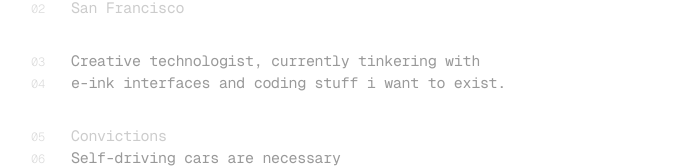
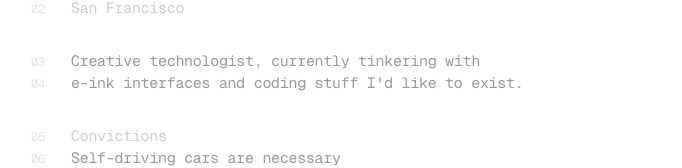
Before and after one commit to jadroy/Site, a Next.js app: page / in a window 1280 px wide. Shown: the part 163-331 px from the top of the page, without its empty margins (249-931 px from the left). Built offline with nearby package versions, Linux system fonts and the light colour scheme.

Commit message:
Fix capitalization in about text
Co-Authored-By: Claude Opus 4.5 <noreply@anthropic.com>

```diff
--- a/src/app/page.tsx
+++ b/src/app/page.tsx
@@ -94,7 +94,7 @@ export default function Home() {
       <div className="line"><span className="ln">02</span><span className="location">San Francisco</span></div>
       <div className="line gap"><span className="ln"></span></div>
       <div className="line"><span className="ln">03</span><p className="about">Creative technologist, currently tinkering with</p></div>
-      <div className="line"><span className="ln">04</span><p className="about">e-ink interfaces and coding stuff i want to exist.</p></div>
+      <div className="line"><span className="ln">04</span><p className="about">e-ink interfaces and coding stuff I'd like to exist.</p></div>
       <div className="line gap"><span className="ln"></span></div>
       <div className="line"><span className="ln">05</span><h2 className="section-title">Convictions</h2></div>
       <div className="line"><span className="ln">06</span><span className="content">Self-driving cars are necessary</span></div>
```
